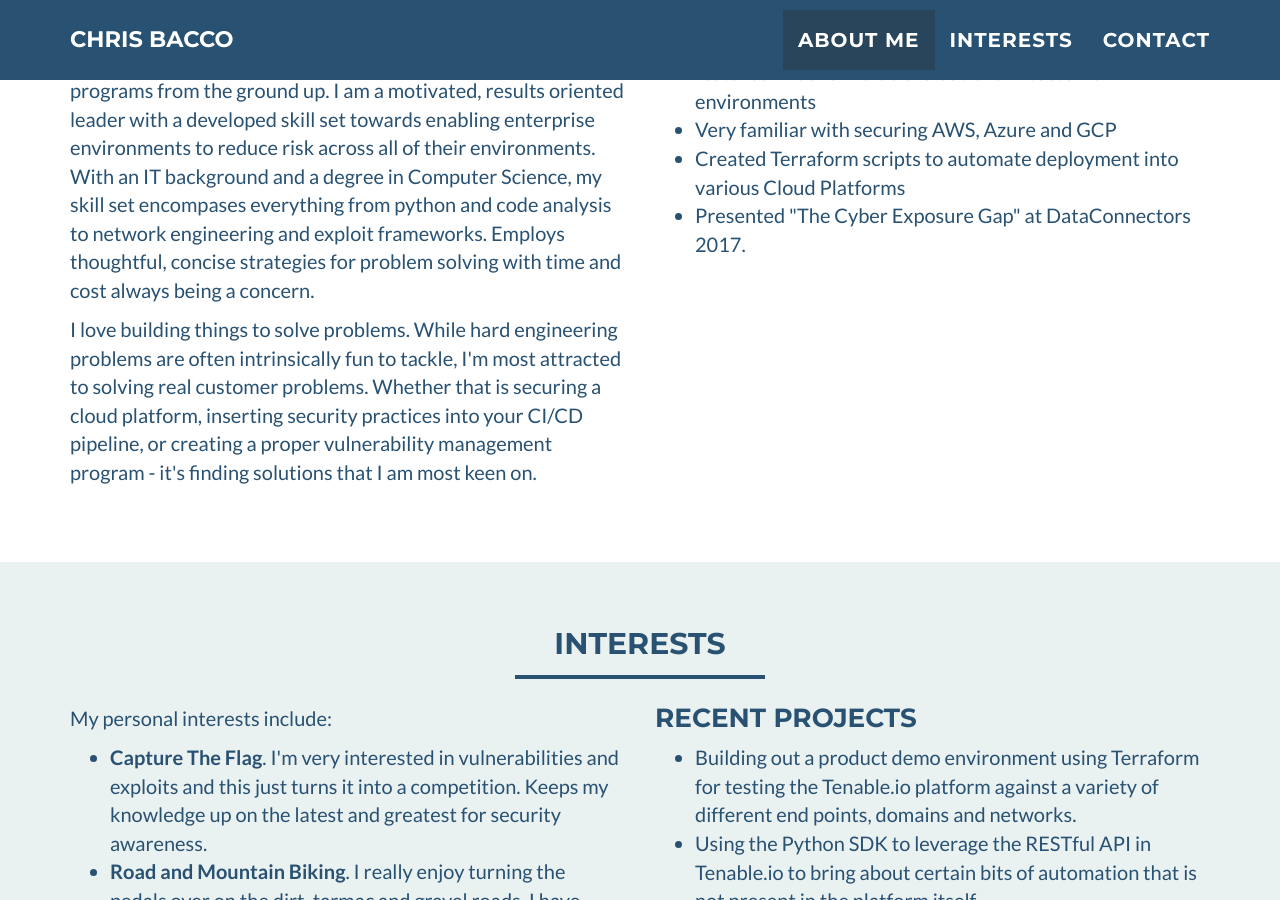
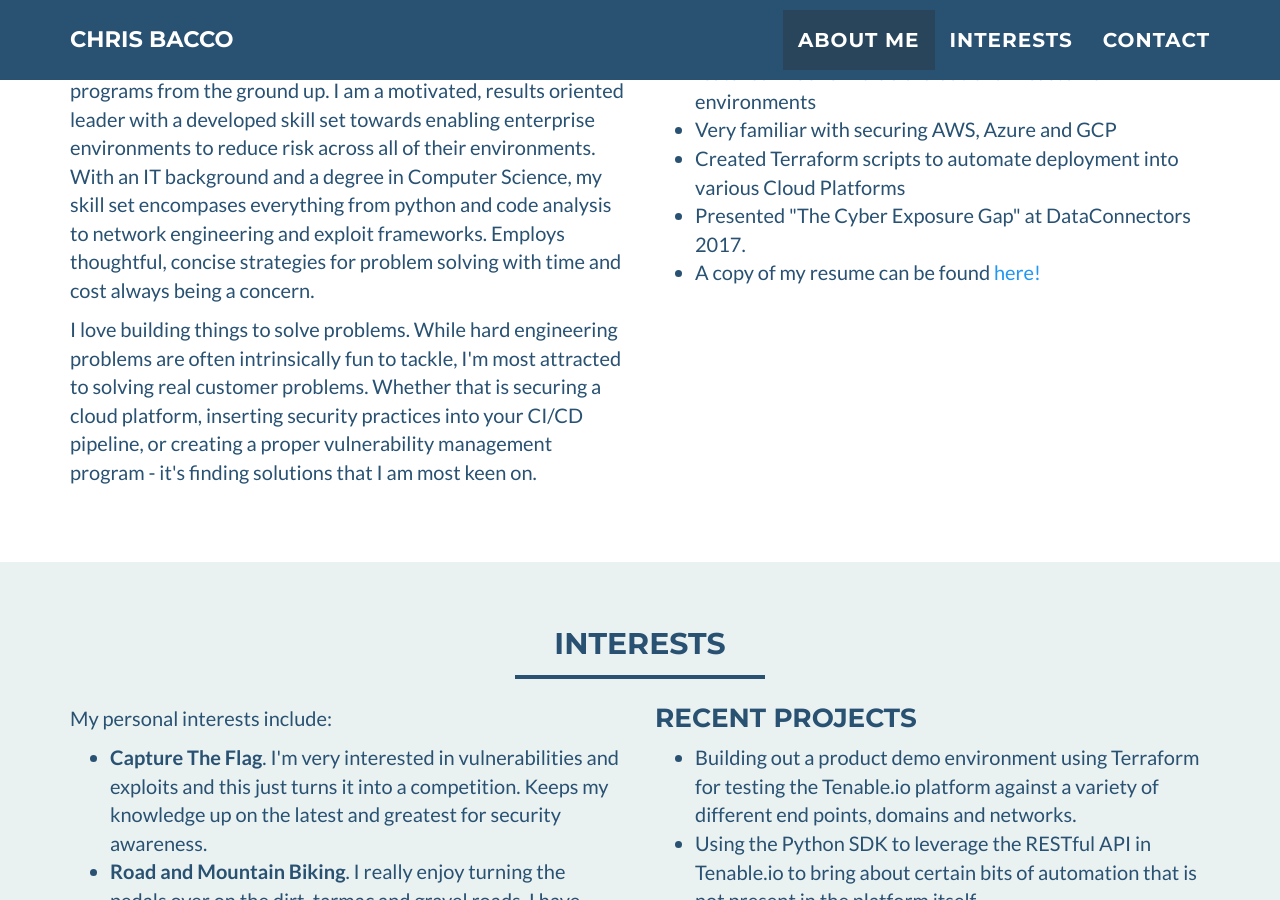
Before and after one commit to cbacco/cbacco.github.io, a Jekyll site: the page built from index.html, in a window 1280 px wide and 900 px high, scrolled down 726 px. Built offline with Jekyll 4.4.1, drawn with Linux system fonts in a browser that asks for light colours.

Commit message:
Update _includes/about_me.html

```diff
--- a/_includes/about_me.html
+++ b/_includes/about_me.html
@@ -34,7 +34,9 @@
     			<li>
             Presented "The Cyber Exposure Gap" at DataConnectors 2017.
     			</li>
-
+    			<li>
+            A copy of my resume can be found <a href="http://chrisbacco.com/BaccoResume2016.pdf">here!</a>
+          </li>
 		    </ul>
 	    </div>
     </div>
```
